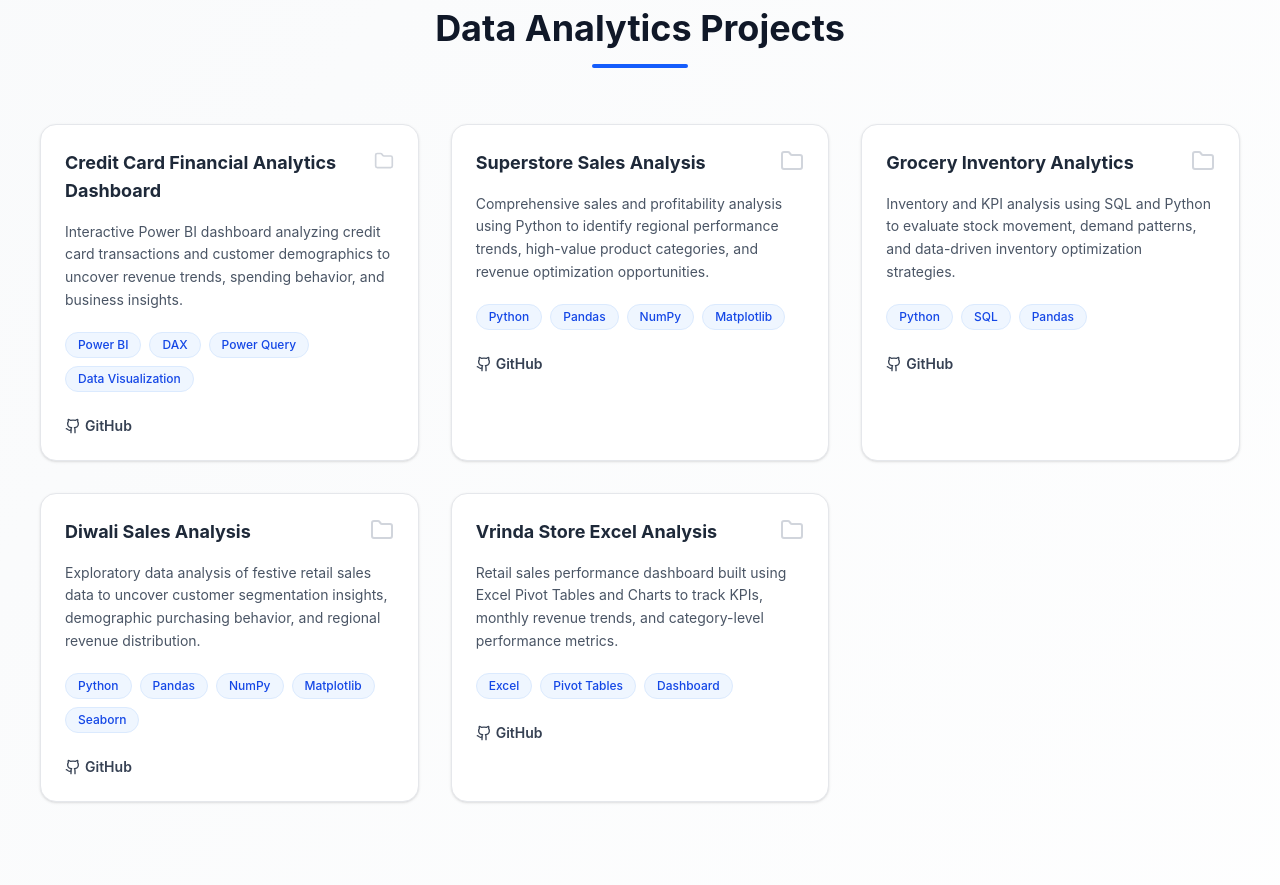
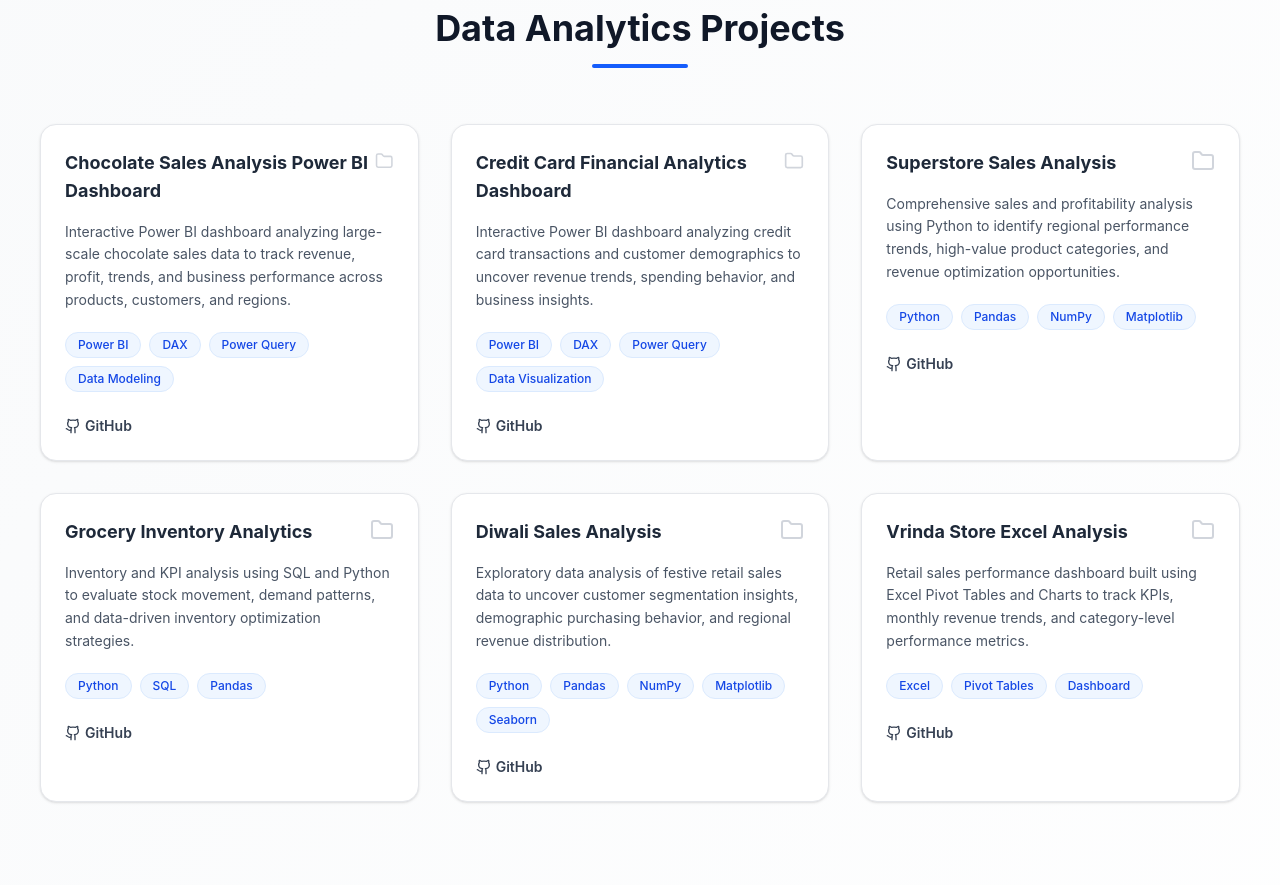
Before and after one commit to CodeByRushi11/rushikesh-portfolio, a React (Vite) app: page / in a window 1280 px wide. Shown: the part 3720-4605 px from the top of the page. Built offline with nearby package versions, Linux system fonts and the light colour scheme.

Commit message:
Added New Project Chocolate Sales Power BI Dashboard

```diff
--- a/src/components/Projects.jsx
+++ b/src/components/Projects.jsx
@@ -142,6 +142,14 @@
 
 function Projects() {
   const analyticsProjects = [
+    {
+      title: "Chocolate Sales Analysis Power BI Dashboard",
+      description:
+        "Interactive Power BI dashboard analyzing large-scale chocolate sales data to track revenue, profit, trends, and business performance across products, customers, and regions.",
+      github:
+        "https://github.com/CodeByRushi11/Chocolate-Sales-Analysis-Power-BI-Dashboard",
+      tech: ["Power BI", "DAX", "Power Query", "Data Modeling"],
+    },
     {
       title: "Credit Card Financial Analytics Dashboard",
       description:
```
